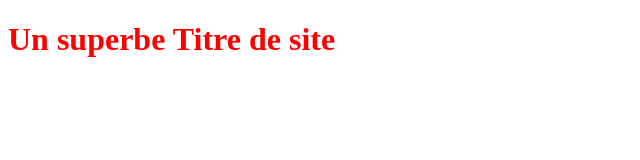
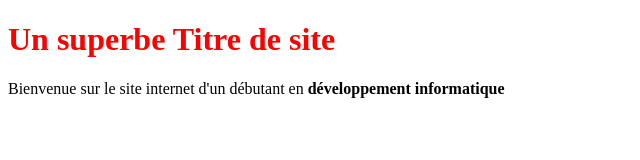
Before and after one commit to borishristi/OpenclassroomsProject, a plain HTML site: page index.html in a window 1280 px wide. Shown: the whole page, without its empty margins (0-640 px from the left). Drawn offline with Linux system fonts and the light colour scheme.

Commit message:
Ajout d'un paragraphe de bienvenue à index.html

```diff
--- a/index.html
+++ b/index.html
@@ -6,5 +6,6 @@
 	</head>
 	<body>
 		<h1> Un superbe Titre de site </h1>
+		<p> Bienvenue sur le site internet d'un débutant en <b>développement informatique</b> </p>
 	</body>
 </html>
```
